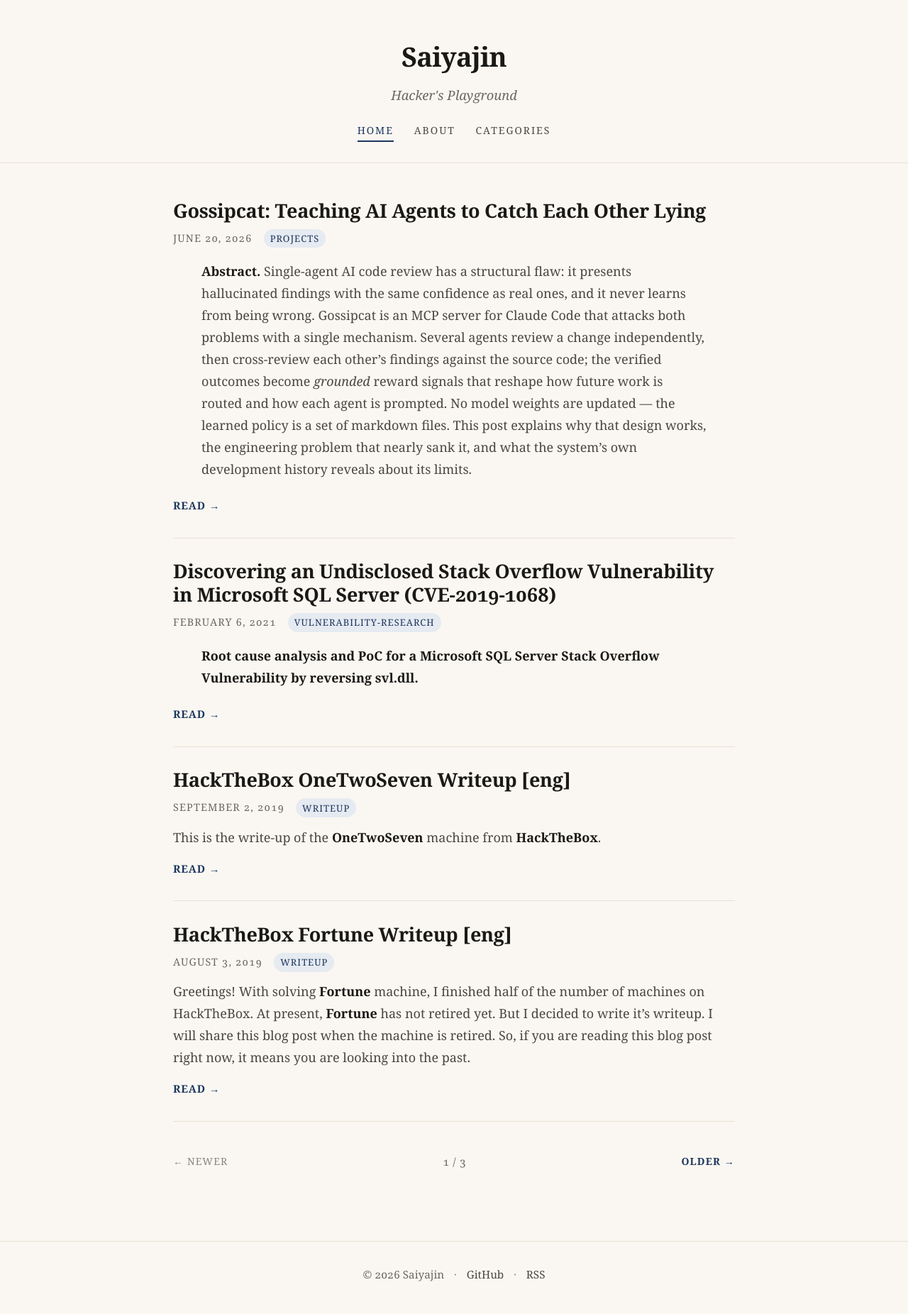
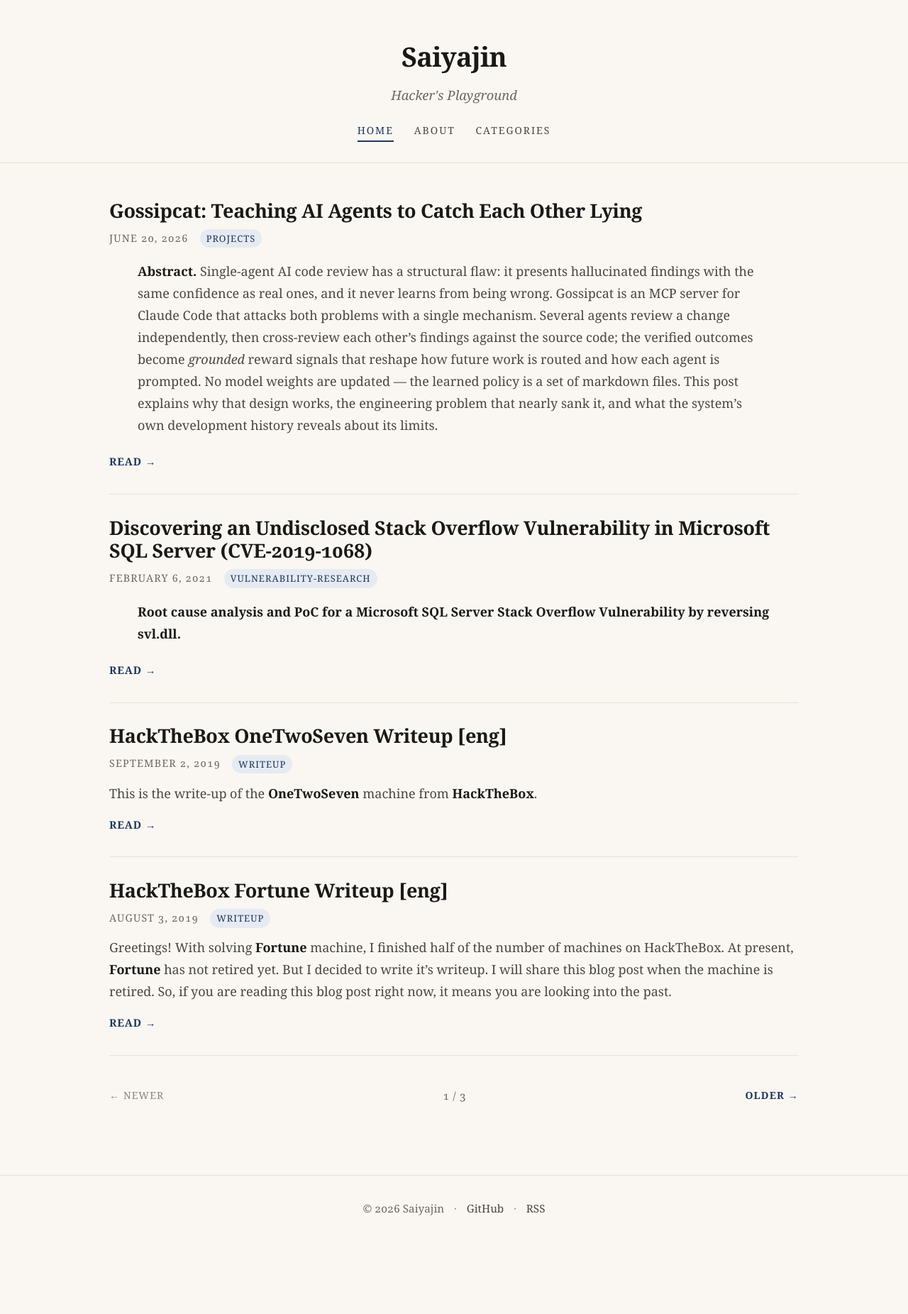
Before and after one commit to ataberk-xyz/ataberk-xyz.github.io, a Jekyll site: the page built from index.html, in a window 1280 px wide. Shown: the whole page at 71% size. Built offline with Jekyll 4.4.1, drawn with Linux system fonts in a browser that asks for light colours; the list of posts is cut into pages by our own code; after the commit the page ends 1759 px from its top, so only the background shows below that.

Commit message:
style: widen content column (measure 44->54rem, page 52->64rem)
Co-Authored-By: Claude Opus 4.8 (1M context) <noreply@anthropic.com>

```diff
--- a/_sass/kami/_tokens.scss
+++ b/_sass/kami/_tokens.scss
@@ -30,8 +30,8 @@
   --mono:  "SF Mono", "SFMono-Regular", ui-monospace, "JetBrains Mono", "Menlo", "Consolas", monospace;
 
   // Rhythm
-  --measure: 44rem;   // prose line length
-  --page:    52rem;   // content column (wide elements: tables, code)
+  --measure: 54rem;   // prose line length
+  --page:    64rem;   // content column (wide elements: tables, code)
   --radius:  6px;
   --rule:    1px solid var(--border);
 }
```
